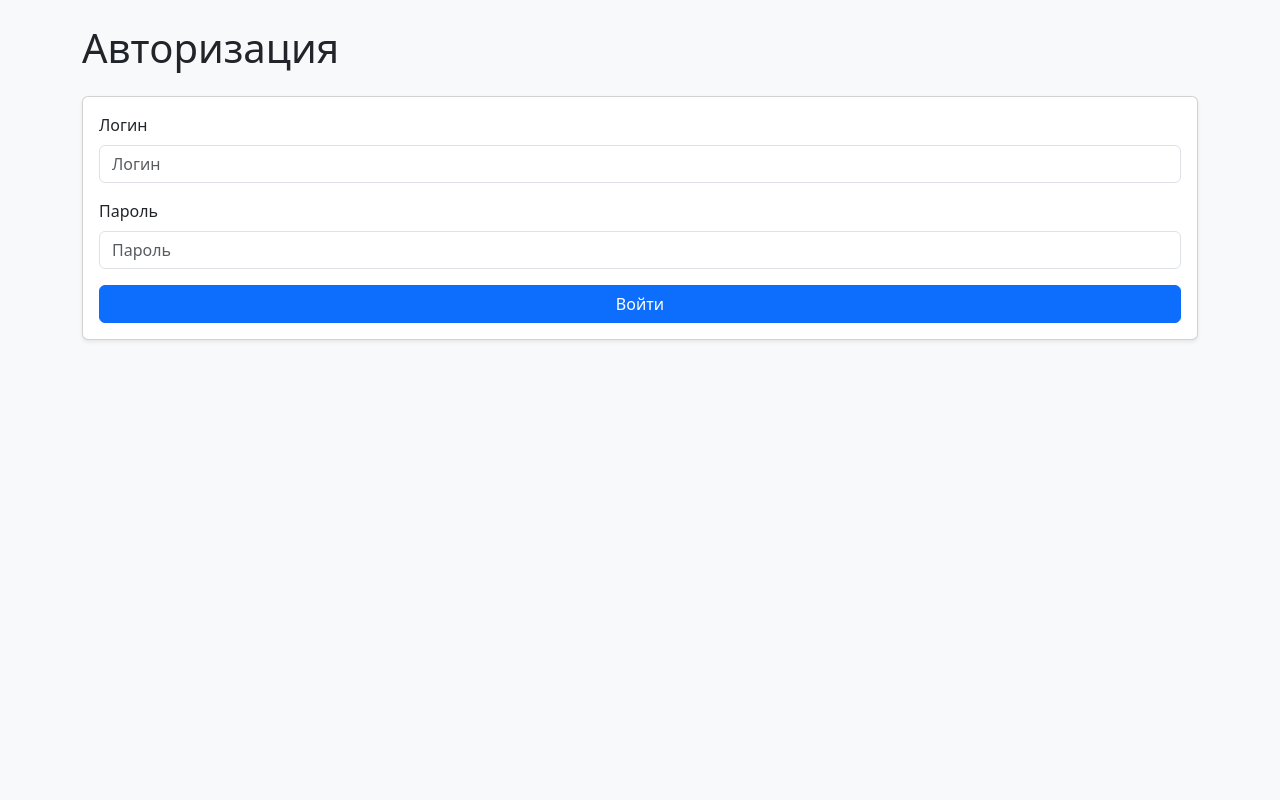
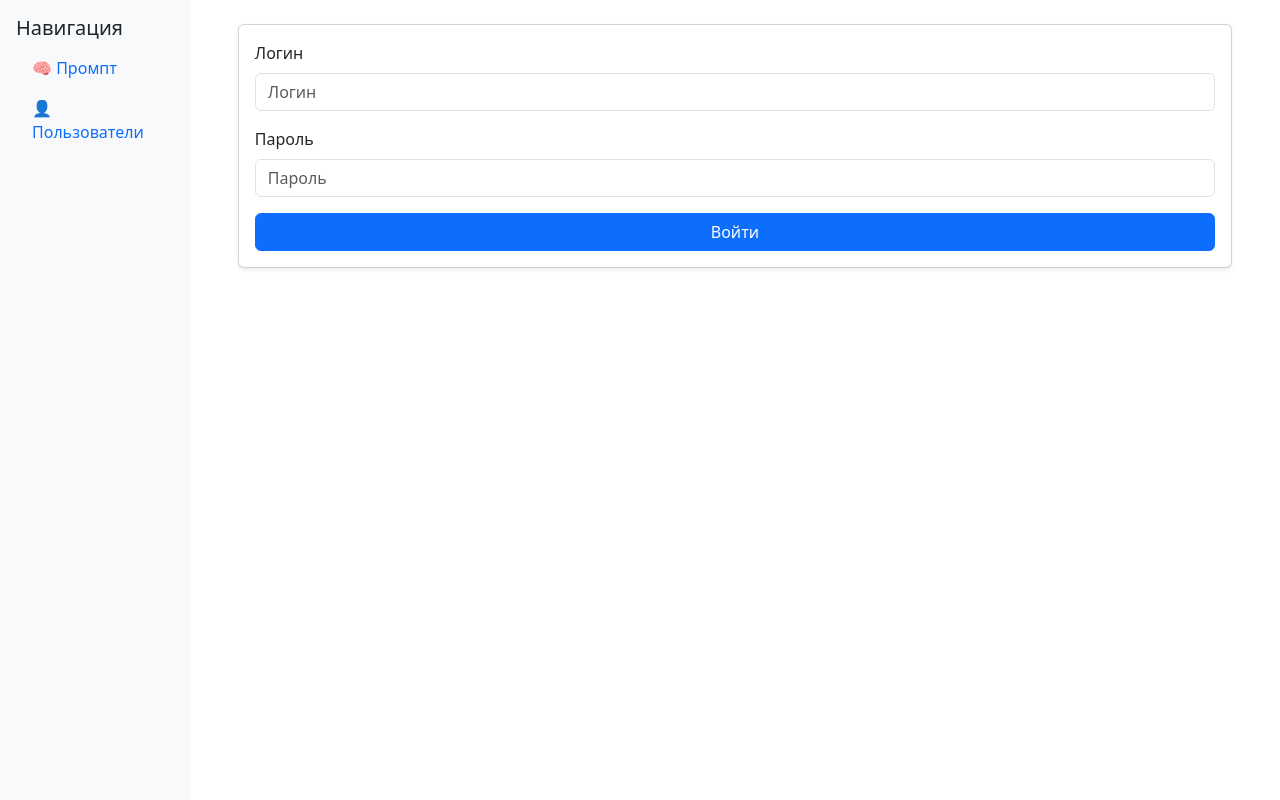
Before and after one commit to che6aduxin/chat-bot, a Flask app: page /login in a window 1280 px wide. Run offline with Flask 3, Linux system fonts and the light colour scheme; parts of the project's set-up code (start-up, migrations or seed data) failed here and were passed over.

Commit message:
Добавление раздела юзеров

```diff
--- a/app/routes/admin.py
+++ b/app/routes/admin.py
@@ -24,8 +24,8 @@ def login():
             flash("Неверные данные")
     return render_template("login.html")
 
-@admin_bp.route("/admin", methods=["GET", "POST"])
-def admin():
+@admin_bp.route("/admin/prompt", methods=["GET", "POST"])
+def prompt():
     if not session.get("logged_in"):
         return redirect(url_for("admin.login"))
 
@@ -35,6 +35,7 @@ def admin():
             prompt.write(new_text) # type: ignore
         flash("Текст обновлён")
         logger.info("Промпт обновлён администратором")
+        return redirect(url_for("admin.admin"))
 
     if os.path.exists(PROMPT_PATH):
         with open(PROMPT_PATH, "r", encoding="utf-8") as prompt:
@@ -43,3 +44,14 @@ def admin():
         current_text = ""
 
     return render_template("admin.html", text=current_text)
+
+@admin_bp.route("/admin/users", methods=["GET"])
+def users():
+    if not session.get("logged_in"):
+        return redirect(url_for("admin.login"))
+
+
+    selected = request.args.get("phone")
+    messages = None
+
+    return render_template("admin/users.html", phones=[1,2,3], messages=messages, selected=selected)
--- a/app/templates/base.html
+++ b/app/templates/base.html
@@ -7,11 +7,20 @@
 	<link href="https://cdn.jsdelivr.net/npm/bootstrap@5.3.0/dist/css/bootstrap.min.css" rel="stylesheet">
 </head>
 
-<body class="bg-light">
+<body>
 
-	<div class="container py-4">
-		<h1 class="mb-4">{% block header %}Панель администратора{% endblock %}</h1>
+	<div class="d-flex">
+		<!-- Сайдбар -->
+		<div class="bg-light p-3" style="width: 220px; min-height: 100vh;">
+			<h5>Навигация</h5>
+			<ul class="nav flex-column">
+				<li class="nav-item"><a class="nav-link" href="{{ url_for('admin.prompt') }}">🧠 Промпт</a></li>
+				<li class="nav-item"><a class="nav-link" href="{{ url_for('admin.users') }}">👤 Пользователи</a></li>
+			</ul>
+		</div>
 
+		<!-- Контент -->
+		<div class="container-fluid py-4 px-5">
 			{% with messages = get_flashed_messages() %}
 			{% if messages %}
 			{% for msg in messages %}
@@ -22,6 +31,7 @@
 
 			{% block content %}{% endblock %}
 		</div>
+	</div>
 
 </body>
 
```
Also changed, not shown: app/templates/prompt.html (renamed from app/templates/admin.html, +2 -5 lines), app/templates/users.html (added, +28 -0 lines). Lines whose indentation alone changed are shown as unchanged.
